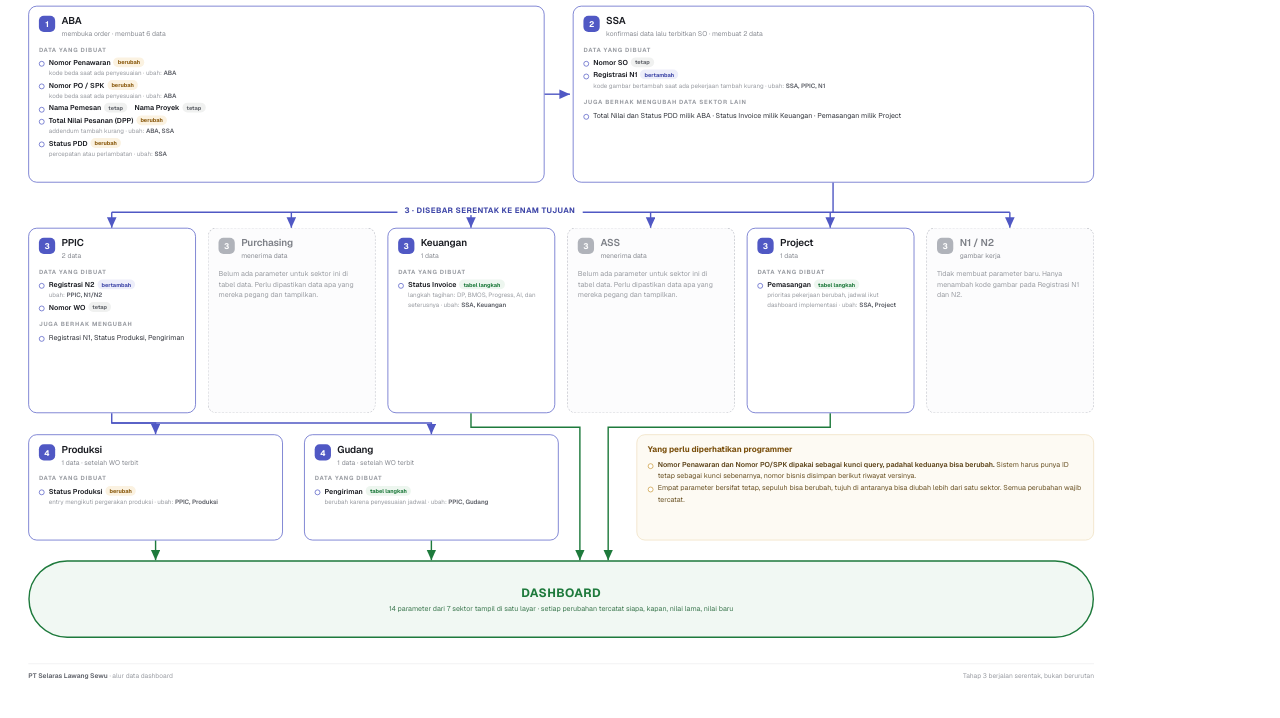
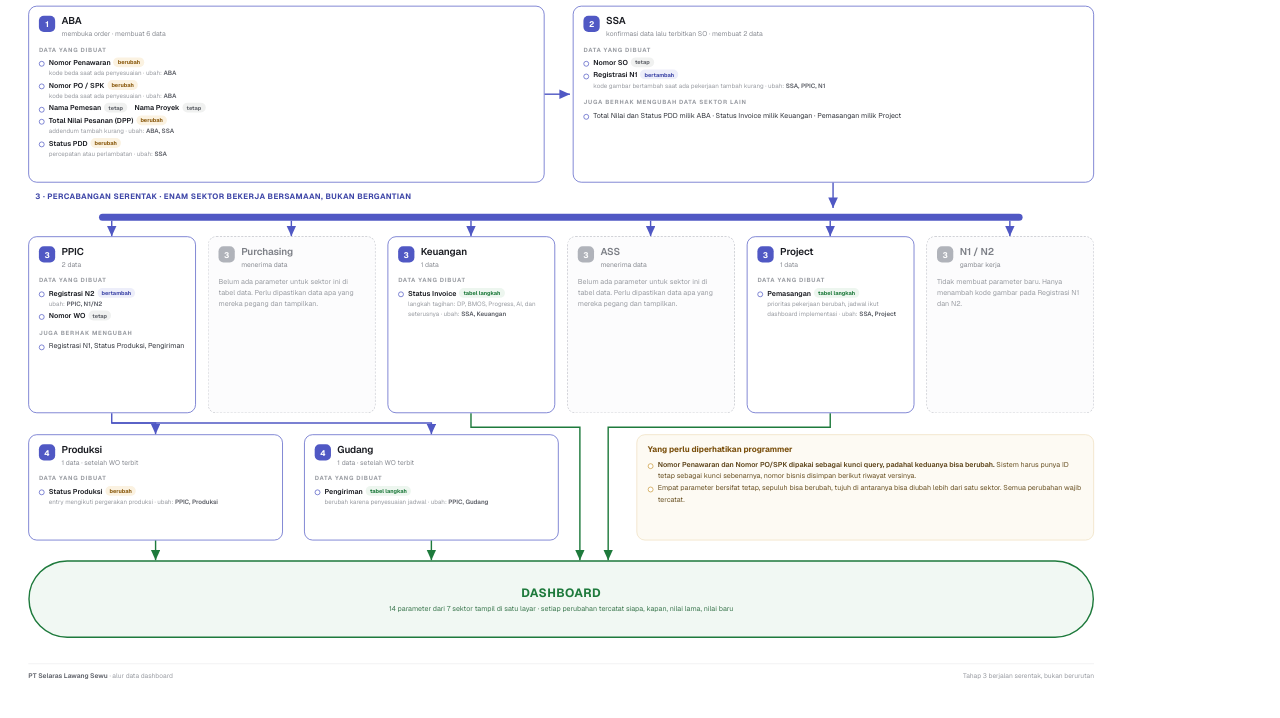
Before and after one commit to MahewAi/ekosistem-kerja, a plain HTML site: page docs/peta-data-dashboard.html in a window 1280 px wide. Shown: the part 72-790 px from the top of the page. Drawn offline with nearby package versions, Linux system fonts and the light colour scheme.

Commit message:
Pertegas percabangan serentak dengan palang fork
Garis mendatar tipis diganti palang tebal, notasi baku untuk proses
paralel: satu panah masuk dari SSA, enam panah keluar bersamaan. Tidak
ada panah antar keenam kotak, jadi tidak terbaca sebagai urutan.

Co-Authored-By: Claude Opus 5 <noreply@anthropic.com>

```diff
--- a/docs/peta-data-dashboard.html
+++ b/docs/peta-data-dashboard.html
@@ -95,21 +95,20 @@
     <g fill="none" stroke="#5058C4" stroke-width="2">
       <!-- ABA ke SSA -->
       <path d="M770 235 H 806" marker-end="url(#ai)"/>
-      <!-- SSA turun ke jalur sebar -->
-      <path d="M1178 360 V 402"/>
-      <!-- bus sebar paralel -->
-      <path d="M158 402 H 1428"/>
-      <!-- enam turunan -->
-      <path d="M158 402 V 424" marker-end="url(#ai)"/>
-      <path d="M412 402 V 424" marker-end="url(#ai)"/>
-      <path d="M666 402 V 424" marker-end="url(#ai)"/>
-      <path d="M920 402 V 424" marker-end="url(#ai)"/>
-      <path d="M1174 402 V 424" marker-end="url(#ai)"/>
-      <path d="M1428 402 V 424" marker-end="url(#ai)"/>
+      <!-- SSA turun ke palang percabangan -->
+      <path d="M1178 360 V 396" marker-end="url(#ai)"/>
+      <!-- enam cabang serentak, semua berangkat dari palang yang sama -->
+      <path d="M158 414 V 436" marker-end="url(#ai)"/>
+      <path d="M412 414 V 436" marker-end="url(#ai)"/>
+      <path d="M666 414 V 436" marker-end="url(#ai)"/>
+      <path d="M920 414 V 436" marker-end="url(#ai)"/>
+      <path d="M1174 414 V 436" marker-end="url(#ai)"/>
+      <path d="M1428 414 V 436" marker-end="url(#ai)"/>
       <!-- PPIC ke Produksi dan Gudang -->
       <path d="M158 686 V 700 H 220 V 716" marker-end="url(#ai)"/>
       <path d="M158 700 H 610 V 716" marker-end="url(#ai)"/>
     </g>
+    <rect x="140" y="404" width="1306" height="10" rx="5" fill="#5058C4"/>
     <g fill="none" stroke="#1E7A3C" stroke-width="2">
       <!-- semua bermuara ke dashboard -->
       <path d="M220 866 V 894" marker-end="url(#ag)"/>
@@ -145,10 +144,10 @@
     </ul>
   </div>
 
-  <div class="par" style="left:562px;top:392px">3 · DISEBAR SERENTAK KE ENAM TUJUAN</div>
+  <div class="par" style="left:40px;top:372px">3 · PERCABANGAN SERENTAK · ENAM SEKTOR BEKERJA BERSAMAAN, BUKAN BERGANTIAN</div>
 
   <!-- ================= TAHAP 3 · SEBARAN PARALEL ================= -->
-  <div class="card" style="left:40px;top:424px;width:237px;height:262px">
+  <div class="card" style="left:40px;top:436px;width:237px;height:250px">
     <div class="hd"><span class="no">3</span><div><div class="t">PPIC</div><div class="m">2 data</div></div></div>
     <div class="lbl">DATA YANG DIBUAT</div>
     <ul>
@@ -159,12 +158,12 @@
     <ul><li>Registrasi N1, Status Produksi, Pengiriman</li></ul>
   </div>
 
-  <div class="card soft" style="left:294px;top:424px;width:237px;height:262px">
+  <div class="card soft" style="left:294px;top:436px;width:237px;height:250px">
     <div class="hd"><span class="no">3</span><div><div class="t">Purchasing</div><div class="m">menerima data</div></div></div>
     <div class="kosong">Belum ada parameter untuk sektor ini di tabel data. Perlu dipastikan data apa yang mereka pegang dan tampilkan.</div>
   </div>
 
-  <div class="card" style="left:548px;top:424px;width:237px;height:262px">
+  <div class="card" style="left:548px;top:436px;width:237px;height:250px">
     <div class="hd"><span class="no">3</span><div><div class="t">Keuangan</div><div class="m">1 data</div></div></div>
     <div class="lbl">DATA YANG DIBUAT</div>
     <ul>
@@ -172,12 +171,12 @@
     </ul>
   </div>
 
-  <div class="card soft" style="left:802px;top:424px;width:237px;height:262px">
+  <div class="card soft" style="left:802px;top:436px;width:237px;height:250px">
     <div class="hd"><span class="no">3</span><div><div class="t">ASS</div><div class="m">menerima data</div></div></div>
     <div class="kosong">Belum ada parameter untuk sektor ini di tabel data. Perlu dipastikan data apa yang mereka pegang dan tampilkan.</div>
   </div>
 
-  <div class="card" style="left:1056px;top:424px;width:237px;height:262px">
+  <div class="card" style="left:1056px;top:436px;width:237px;height:250px">
     <div class="hd"><span class="no">3</span><div><div class="t">Project</div><div class="m">1 data</div></div></div>
     <div class="lbl">DATA YANG DIBUAT</div>
     <ul>
@@ -185,7 +184,7 @@
     </ul>
   </div>
 
-  <div class="card soft" style="left:1310px;top:424px;width:237px;height:262px">
+  <div class="card soft" style="left:1310px;top:436px;width:237px;height:250px">
     <div class="hd"><span class="no">3</span><div><div class="t">N1 / N2</div><div class="m">gambar kerja</div></div></div>
     <div class="kosong">Tidak membuat parameter baru. Hanya menambah kode gambar pada Registrasi N1 dan N2.</div>
   </div>
```
Also changed, not shown: 1 other file.
